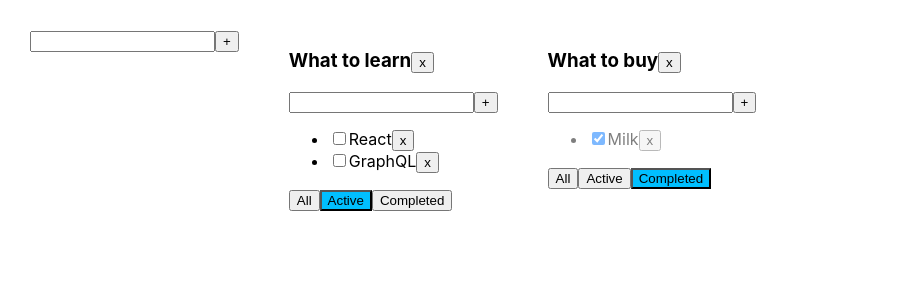
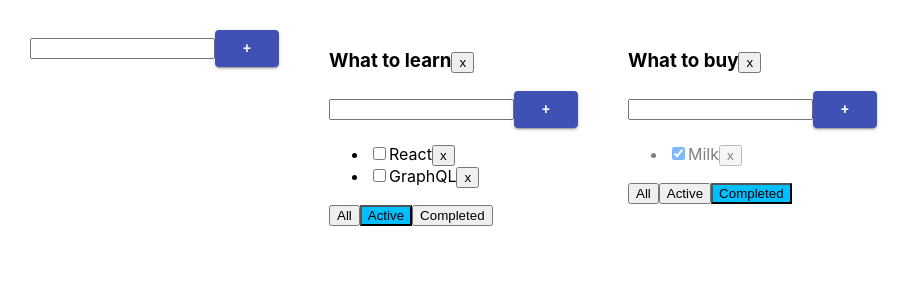
Before and after one commit to SharpDevOps10/TodoList, a React (Create React App) app: page / in a window 1280 px wide. Shown: the top 300 px of the page, without its empty margins (0-911 px from the left). Built offline with nearby package versions, Linux system fonts and the light colour scheme.

Commit message:
Change the button style

```diff
--- a/package.json
+++ b/package.json
@@ -13,6 +13,9 @@
     "@types/react": "^18.0.0",
     "@types/react-dom": "^18.0.0",
     "@types/uuid": "^9.0.1",
+    "eslint-config-prettier": "^8.6.0",
+    "eslint-plugin-prettier": "^4.2.1",
+    "prettier": "^2.8.4",
     "react": "^18.2.0",
     "react-dom": "^18.2.0",
     "react-scripts": "5.0.1",
--- a/src/AddItemForm.tsx
+++ b/src/AddItemForm.tsx
@@ -1,4 +1,5 @@
 import React, {ChangeEvent, KeyboardEvent, useState} from "react";
+import {Button} from "@material-ui/core";
 
 type AddItemFormPropsType = {
   addItem: (title: string) => void,
@@ -35,7 +36,7 @@ export function AddItemForm(props: AddItemFormPropsType) {
            onKeyPress={onKeyPressHandler}
            className={error ? "error" : ""}
     />
-    <button onClick={addTask}>+</button>
+    <Button onClick={addTask} variant={'contained'} color={'primary'}>+</Button>
     {error && <div className="error-message">{error}</div>}
   </div>
 }
```
Also changed, not shown: 1 other file (tests, documents, lock files or other folders).
